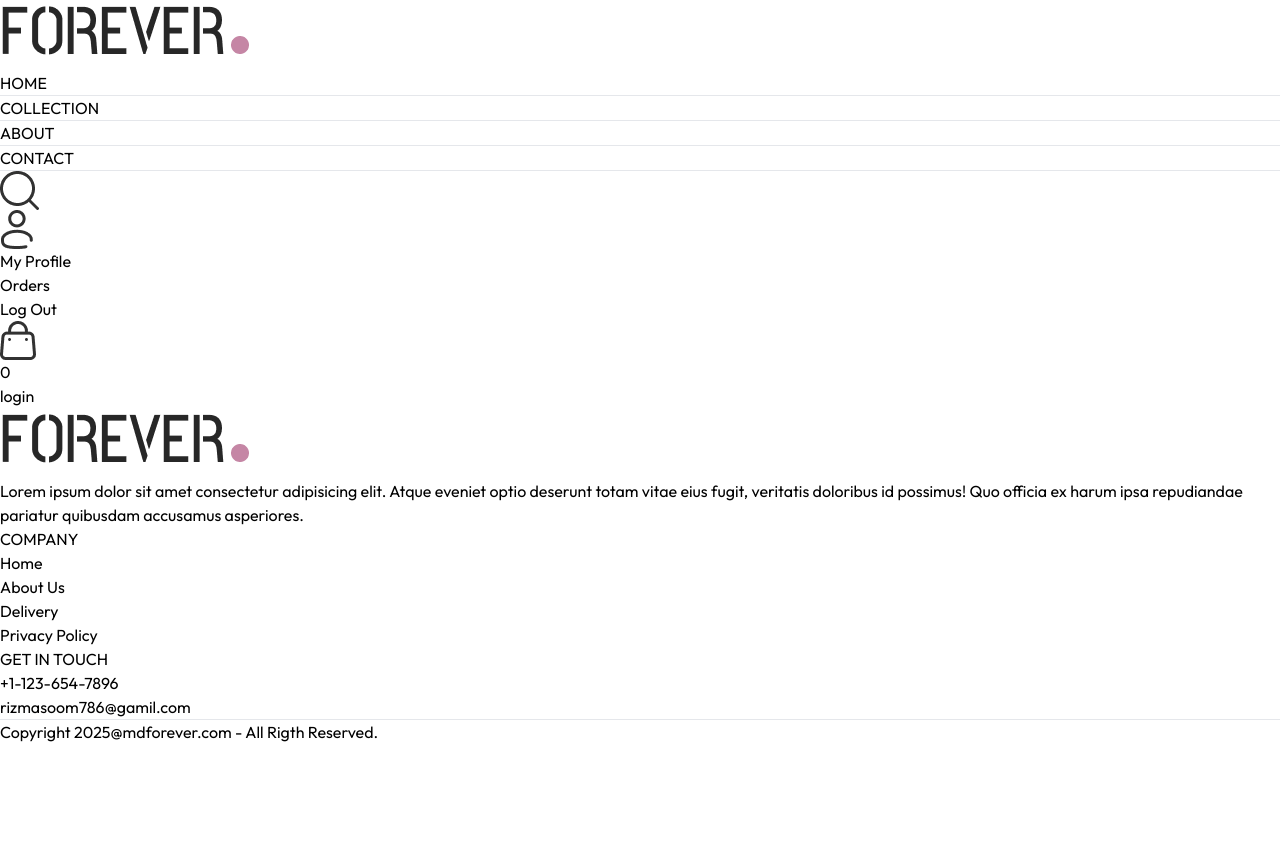
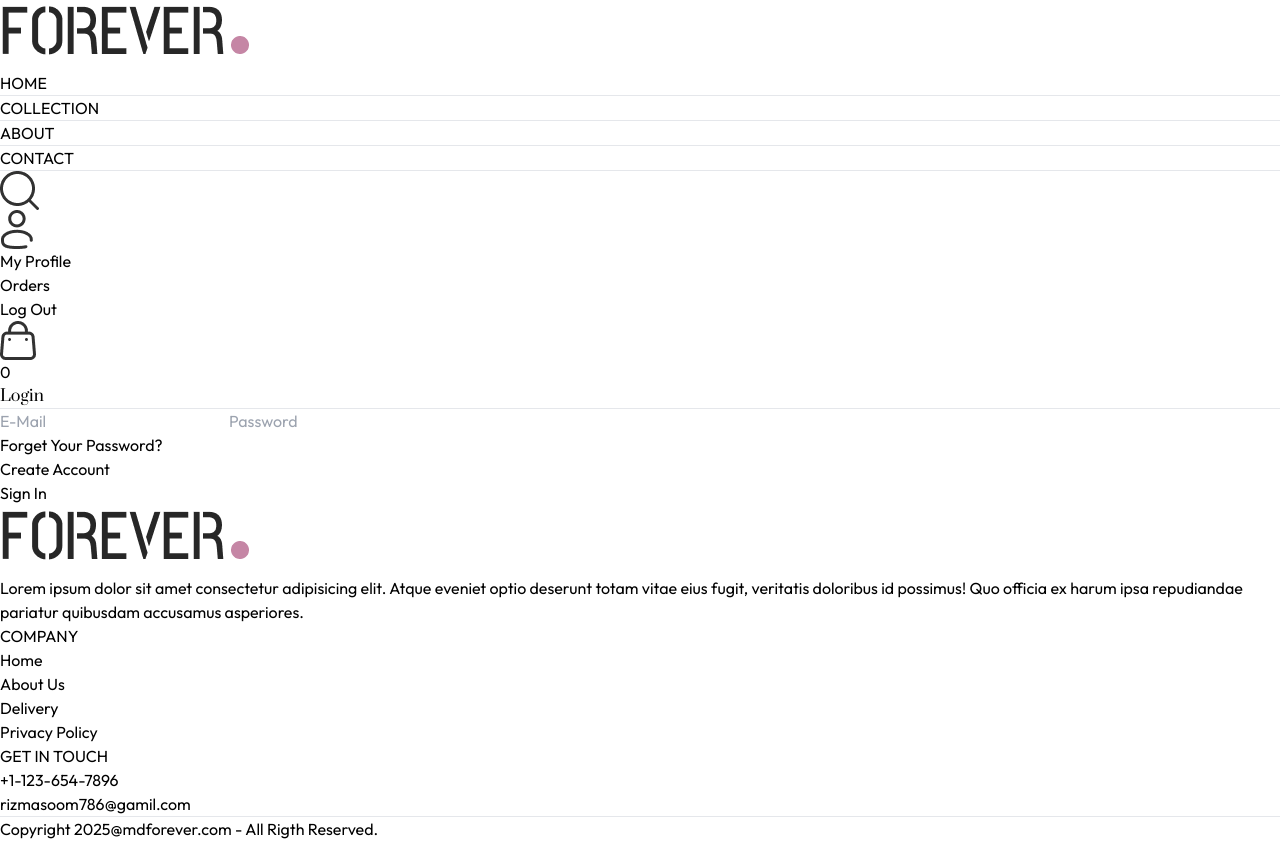
Before and after one commit to masoommd1/e-commerce, a React (Vite) app in the folder frontend/: page /login in a window 1280 px wide. Before the commit the page ends 800 px from the top, so only its background shows below. Built offline with nearby package versions, Linux system fonts and the light colour scheme.

Commit message:
sign in and sign up page goinh on

```diff
--- a/frontend/src/components/NavBar.jsx
+++ b/frontend/src/components/NavBar.jsx
@@ -33,7 +33,7 @@
         <div className='flex items-center gap-6'>
           <img src={assets.search_icon} alt="image not found "  onClick={() => setShowSearch(prev => !prev)} className='w-5 cursor-pointer' />
           <div className='group relative'>
-            <img src={assets.profile_icon} alt="image not found"  className='w-5 cursor-pointer'/>
+            <Link to={'/login'}><img src={assets.profile_icon} alt="image not found"  className='w-5 cursor-pointer'/></Link>
             <div className='group-hover:block hidden pt-4 right-0 dropdown-menu absolute'>
               <div className='flex flex-col gap-2 w-36 py-3 px-5 bg-slate-100 text-gray-500 rounded'>
                 <p className='cursor-pointer hover:text-black' >My Profile</p>
--- a/frontend/src/pages/Login.jsx
+++ b/frontend/src/pages/Login.jsx
@@ -1,8 +1,30 @@
-import React from 'react'
+import React, { useState } from 'react'
 
 const login = () => {
+
+const [currentState, setCurrentState] = useState('Login')
+
   return (
-    <div>login</div>
+    <form className='flex flex-col items-center w-[90%] sm:max-w-96 m-auto mt-14 gap-4 text-gray-800'>
+      <div className='inline-flex items-center gap-2 mb-2 mt-10 '>
+        <p className='prata-regular text-3xl'>{currentState}</p>
+        <hr className='border-none h-[1.5px] w-8 bg-gray-800'/>
+      </div>
+      {currentState === 'Login' ? '' : <input type="text" className='w-full px-3 py-2 border border-gray-800' placeholder='Name' required />}
+
+      <input type="email" className='w-full px-3 py-2 border border-gray-800' placeholder='E-Mail' required/>
+      <input type="password" className='w-full px-3 py-2 border border-gray-800' placeholder='Password' required/>
+      <div className='w-full flex justify-between text-sm mt-[-8px]'>
+        <p>Forget Your Password?</p>
+        {
+          currentState === 'Login'
+          ? <p onClick={()=>setCurrentState('Sign Up')} className='cursor-pointer '>Create Account</p>
+          : <p onClick={()=>setCurrentState('Login')} className='cursor-pointer '>Login Here</p>
+
+        }
+      </div>
+      <button className='px-8  py-2 font-light mt-4 bg-black text-white'>{currentState === 'Login' ? 'Sign In' : 'Sign Up'}</button>
+    </form>
   )
 }
 
--- a/frontend/src/pages/Orders.jsx
+++ b/frontend/src/pages/Orders.jsx
@@ -28,6 +28,13 @@
                 <p className='mt-2'>Date: <span className='text-gray-400'>25/06/2025</span></p>
               </div>
             </div>
+            <div className='md:w-1/2 flex justify-between'>
+            <div className='flex items-center gap-2'>
+            <p className='rounded-full bg-green-500 min-w-2 h-2 '></p>
+            <p className='text-sm md:text-base '>Ready to Ship</p>
+            </div>
+            <button className='border py-2 px-4 text-sm rounded-sm'>Track Order</button>
+            </div>
             </div>
           ))
          }
```
